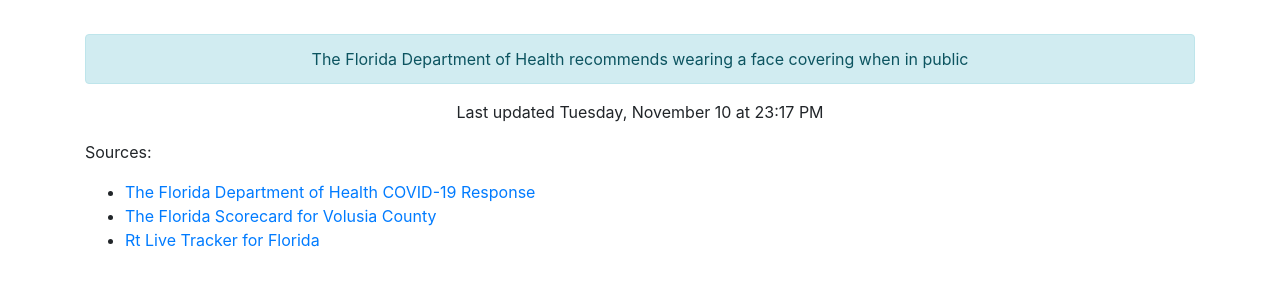
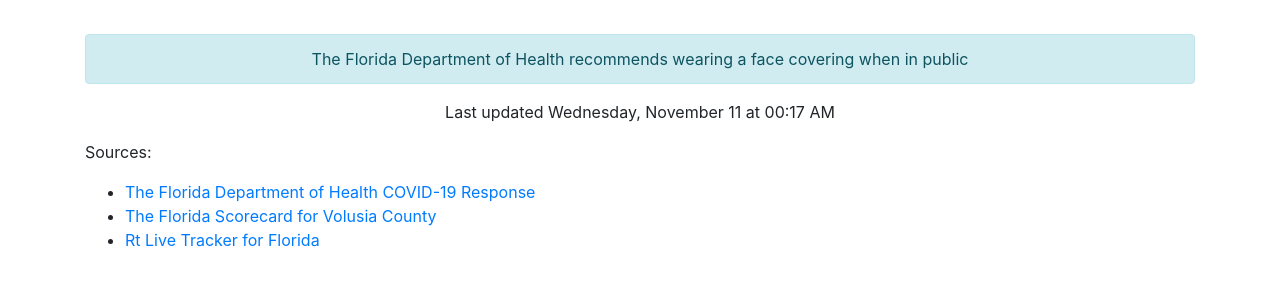
Before and after one commit to thinkjson/timeforchurch, a Jekyll site: the page built from index.md, in a window 1280 px wide. Shown: the part 586-872 px from the top of the page. Built offline with Jekyll 4.4.1, drawn with Linux system fonts in a browser that asks for light colours; our own code applies the rules of GitHub Pages for plain Markdown files.

Commit message:
Updating data

```diff
--- a/_includes/data.html
+++ b/_includes/data.html
@@ -10,4 +10,4 @@
     <div class="outcome text-success">YES</div>
     <div class="alert alert-info" role="alert">The Florida Department of Health recommends wearing a face covering when in public</div>
 
-    <p>Last updated Tuesday, November 10 at 23:17 PM</p>
+    <p>Last updated Wednesday, November 11 at 00:17 AM</p>
```
